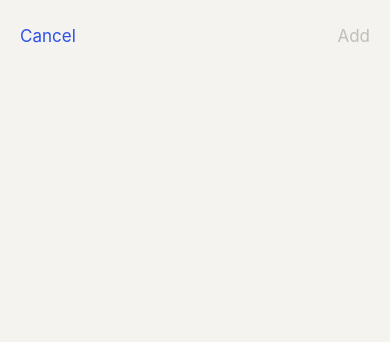
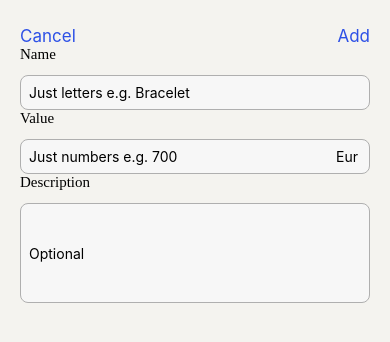
Before and after one commit to Terceramayor/luko, a React Native app: screen /AddItem in a window 390 px wide. Shown: the top 342 px of the page. Built offline with nearby package versions, Linux system fonts and the light colour scheme; no server answers; a web font is replaced by a local one.

Commit message:
Create input component and add action to push new valuables to the store

```diff
--- a/src/Stores/Inventory/InventoryActions.ts
+++ b/src/Stores/Inventory/InventoryActions.ts
@@ -11,6 +11,17 @@ export const getValuablesAction = async (
   );
 };
 
+export const addValuableAction = (
+  purchasePrice: number,
+  name: string,
+  photo: string,
+  description?: string
+): Valuable => {
+  console.log("addValuableAction");
+
+  return { purchasePrice, name, photo, description };
+};
+
 const valuableAdapter = (valuable: ValuableResponse): Valuable => {
   return {
     purchasePrice: valuable.purchasePrice,
--- a/src/Stores/Inventory/InventoryStore.ts
+++ b/src/Stores/Inventory/InventoryStore.ts
@@ -1,17 +1,40 @@
 import { create } from "zustand";
 
-import { getValuablesAction } from "./InventoryActions";
+import { addValuableAction, getValuablesAction } from "./InventoryActions";
 import { Valuable } from "../../Models/Inventory/Domain/Valuable";
 
 export interface InventoryState {
   valuables: Valuable[];
   getValuables: () => void;
+  addValuable: (
+    purchasePrice: number,
+    name: string,
+    photo: string,
+    description?: string
+  ) => void;
 }
 
 export const useInventoryStore = create<InventoryState>((set) => ({
   valuables: [],
   getValuables: async () => {
     const valuables = await getValuablesAction();
-    set({ ...set, valuables });
+    return set((state) => {
+      return { ...state, valuables };
+    });
   },
+  addValuable: (
+    purchasePrice: number,
+    name: string,
+    photo: string,
+    description?: string
+  ) =>
+    set((state) => {
+      console.log("addValuable");
+      return {
+        ...state,
+        valuables: state.valuables.concat(
+          addValuableAction(purchasePrice, name, photo, description)
+        ),
+      };
+    }),
 }));
--- /dev/null
+++ b/src/UI/Components/Input/Input.tsx
@@ -0,0 +1,88 @@
+import { Dispatch, SetStateAction, useCallback, useState } from "react";
+import { Text, TextInput, TextInputAndroidProps, View } from "react-native";
+
+import { inputStyles } from "./input.styles";
+import { colors } from "../../../theme/Colors";
+
+const { container, input, tagText, unitContainer, inputWrapper } = inputStyles;
+
+interface InputProps {
+  tag: string;
+  value: string;
+  setValue: Dispatch<SetStateAction<string>>;
+  height?: number;
+  unit?: string;
+  placeholder?: string;
+  placeHolderPosition?: TextInputAndroidProps["textAlignVertical"];
+  validation?: (value: string) => boolean;
+}
+
+export function Input({
+  tag,
+  value,
+  setValue,
+  placeholder,
+  height,
+  unit,
+  placeHolderPosition,
+  validation,
+}: InputProps) {
+  const [error, setError] = useState<boolean | undefined>(undefined);
+
+  const onChangeValue = (newValue: string) => {
+    setValue(newValue);
+  };
+  const inputStateStyle = useCallback((error: boolean | undefined) => {
+    switch (error) {
+      case true:
+        return {
+          borderColor: colors.failureDark,
+          backgroundColor: colors.failureLight,
+        };
+      case false:
+        return {
+          borderColor: colors.successDark,
+          backgroundColor: colors.successLight,
+        };
+      default:
+        return {
+          borderColor: colors.secondaryGrey,
+          backgroundColor: colors.lightGrey,
+        };
+    }
+  }, []);
+
+  const validator = useCallback(() => {
+    if (!validation) {
+      return;
+    }
+    setError(!validation(value));
+  }, [validation, value]);
+
+  return (
+    <View style={container}>
+      <Text style={tagText}>{tag}</Text>
+      <View style={inputWrapper}>
+        <TextInput
+          textAlignVertical={placeHolderPosition || "center"}
+          style={[
+            input,
+            {
+              height,
+              ...inputStateStyle(error),
+            },
+          ]}
+          value={value}
+          onChangeText={onChangeValue}
+          placeholder={placeholder || ""}
+          onBlur={validator}
+        />
+        {unit && (
+          <View style={unitContainer}>
+            <Text>{unit}</Text>
+          </View>
+        )}
+      </View>
+    </View>
+  );
+}
--- /dev/null
+++ b/src/UI/Components/Input/input.styles.ts
@@ -0,0 +1,30 @@
+import { StyleSheet } from "react-native";
+
+import { colors } from "../../../theme/Colors";
+import { getFontStyle } from "../../../theme/Fonts";
+import { LayoutDimensions } from "../../../theme/LayoutDimensions";
+
+export const inputStyles = StyleSheet.create({
+  container: {},
+  tagText: {
+    ...getFontStyle("bold", "subTitle"),
+    marginBottom: LayoutDimensions.spacing3x,
+  },
+  input: {
+    backgroundColor: colors.lightGrey,
+    padding: LayoutDimensions.spacing2x,
+    borderRadius: LayoutDimensions.spacing2x,
+    borderColor: colors.secondaryGrey,
+    borderWidth: 1,
+  },
+  inputWrapper: { position: "relative" },
+  unitContainer: {
+    right: 0,
+    top: 0,
+    bottom: 0,
+    position: "absolute",
+    flexDirection: "row",
+    alignItems: "center",
+    marginRight: LayoutDimensions.spacing3x,
+  },
+});
--- a/src/UI/Components/ValuableCard/ValuableCard.styles.ts
+++ b/src/UI/Components/ValuableCard/ValuableCard.styles.ts
@@ -12,15 +12,15 @@ export const valuableCardStyles = StyleSheet.create({
     borderRadius: 5,
     backgroundColor: colors.white,
     width: CARD_WIDTH,
-    shadowColor: "#000",
+    shadowColor: colors.black,
     shadowOffset: {
       width: 0,
       height: 5,
     },
-    shadowOpacity: 0.34,
-    shadowRadius: 6.27,
+    shadowOpacity: 0.3,
+    shadowRadius: 5,
 
-    elevation: 10,
+    elevation: 3,
   },
   image: {
     borderRadius: 5,
--- a/src/UI/Screens/Inventory/AddItem/AddItemScreen.tsx
+++ b/src/UI/Screens/Inventory/AddItem/AddItemScreen.tsx
@@ -1,20 +1,73 @@
+import { useCallback, useState } from "react";
 import { StyleSheet, View } from "react-native";
 
 import { addItemScreenStyles } from "./AddItemScreenStyles";
+import { useInventoryStore } from "../../../../Stores/Inventory/InventoryStore";
 import { RootTabScreenProps } from "../../../../navigation/types";
 import Button from "../../../Components/Button/Button";
+import { Input } from "../../../Components/Input/Input";
 
 const { container, buttonsContainer } = addItemScreenStyles;
 
 export default function AddItemScreen({
   navigation,
 }: RootTabScreenProps<"AddItemScreen">) {
+  const { addValuable } = useInventoryStore((s) => ({
+    addValuable: s.addValuable,
+  }));
+
+  const [name, setName] = useState<string>("");
+  const [price, setPrice] = useState<string>("");
+  const [description, setDescription] = useState<string>("");
+  const [formError, setFormError] = useState<boolean>(false);
+
+  const nameValidator = useCallback((name: string) => {
+    const validated = /^[a-zA-Z]+$/.test(name);
+    return validated;
+  }, []);
+
+  const priceValidator = useCallback((price: string) => {
+    const validated = /^\d+$/.test(price);
+    return validated;
+  }, []);
+
+  const handleOnAdd = (): void => {
+    if (nameValidator(name) && priceValidator(price)) {
+      addValuable(parseInt(price), name, "photoURL", description);
+      //Pop screen
+    }
+  };
+
   return (
     <View style={container}>
       <View style={buttonsContainer}>
         <Button title="Cancel" onPress={() => navigation.goBack()} />
-        <Button title="Add" disabled onPress={() => undefined} />
+        <Button title="Add" onPress={handleOnAdd} />
       </View>
+      <Input
+        tag="Name"
+        placeholder="Just letters e.g. Bracelet"
+        validation={nameValidator}
+        value={name}
+        setValue={setName}
+      />
+
+      <Input
+        tag="Value"
+        placeholder="Just numbers e.g. 700"
+        validation={priceValidator}
+        value={price}
+        setValue={setPrice}
+        unit="Eur"
+      />
+      <Input
+        tag="Description"
+        placeholder="Optional"
+        placeHolderPosition="top"
+        value={description}
+        setValue={setDescription}
+        height={100}
+      />
     </View>
   );
 }
--- a/src/UI/Screens/Inventory/Inventory/InventoryScreen.tsx
+++ b/src/UI/Screens/Inventory/Inventory/InventoryScreen.tsx
@@ -39,7 +39,7 @@ export default function InventoryScreen({
     },
     []
   );
-
+  console.log("valuables", valuables.length);
   return (
     <View style={container}>
       <Title onButtonPress={handleAddButtonPress}>route.name</Title>
--- a/src/theme/Colors.ts
+++ b/src/theme/Colors.ts
@@ -1,6 +1,13 @@
 export const colors = {
   mainBlue: "#2D50E6",
   mainGrey: "#C0BEB8",
+  lightGrey: "#F7F7F7",
+  secondaryGrey: "#AFAFAF",
+  black: "#000",
   background: "#F4F3EF",
   white: "#FFFFFF",
+  failureLight: "#FFCBCB",
+  failureDark: "#F94646",
+  successLight: "#E8FFE5",
+  successDark: "#A5FD9A",
 };
```
